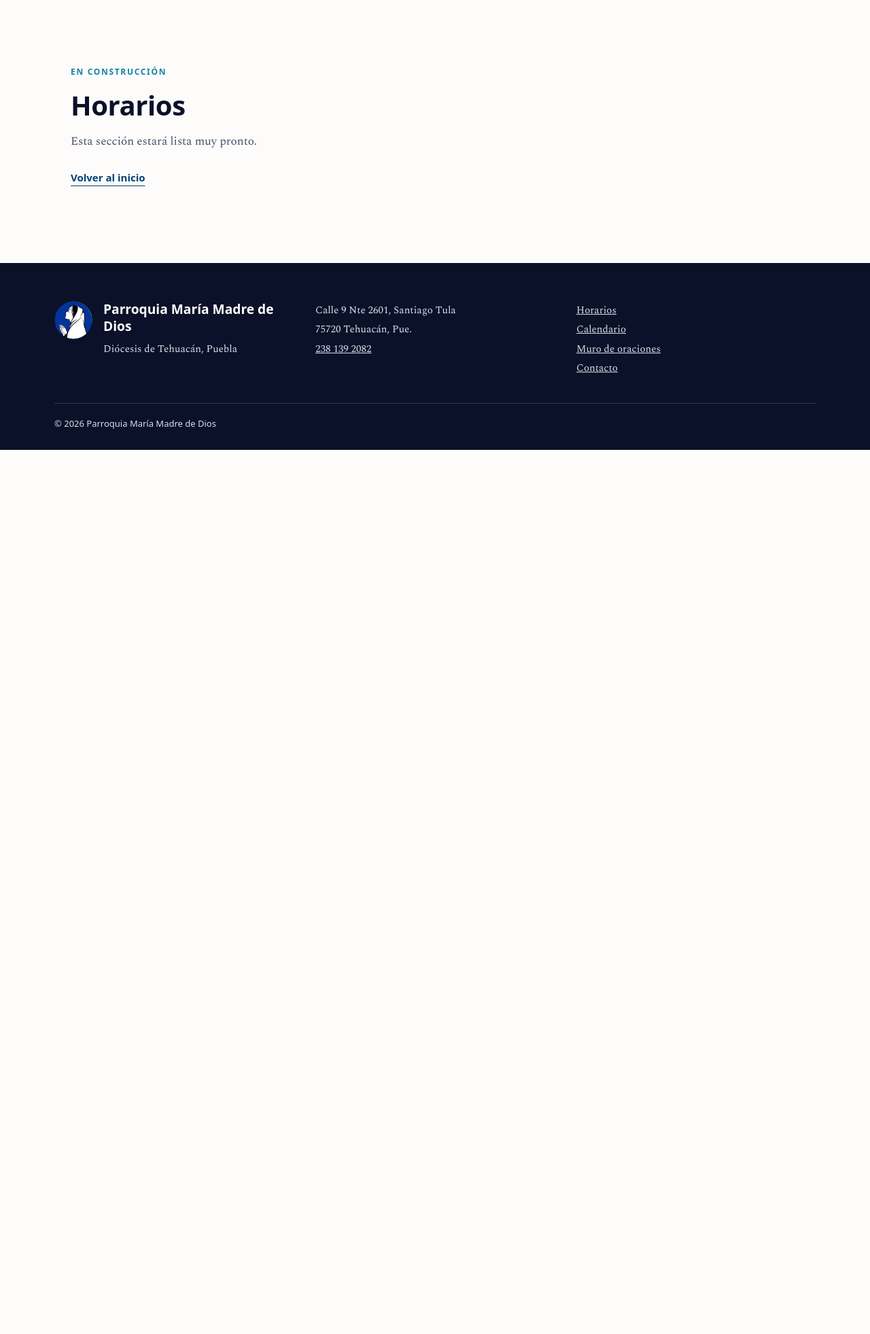
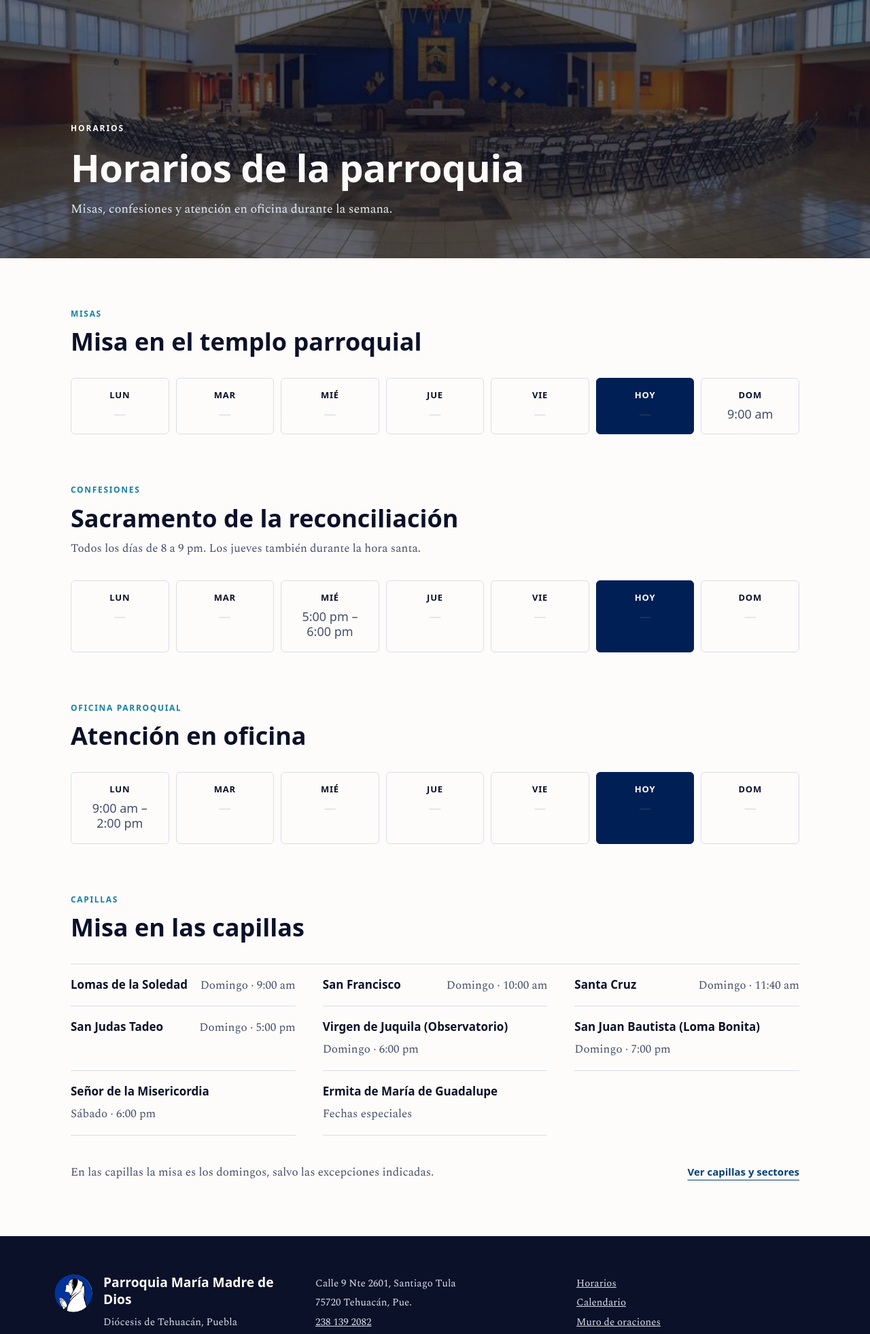
Before and after one commit to SandraBelen17/VINEA-COMUNIDAD-, a Laravel app: page /horarios in a window 1280 px wide. Shown: the part 138-2101 px from the top of the page at 68% size. Before the commit the page ends 800 px from the top, so only its background shows below. Run offline with Laravel 12, Linux system fonts and the light colour scheme; data comes from the database, SQL or seed files in the repository; both versions use the stored data as it was after the commit; some web fonts are replaced.

Commit message:
Módulo Horarios: panel, página pública, horarios reales y zona horaria de México

```diff
--- /dev/null
+++ b/app/Http/Controllers/HorarioController.php
@@ -0,0 +1,132 @@
+<?php
+
+namespace App\Http\Controllers;
+
+use App\Models\Horario;
+use Illuminate\Http\RedirectResponse;
+use Illuminate\Http\Request;
+use Illuminate\Support\Facades\DB;
+use Illuminate\Validation\Rule;
+use Illuminate\View\View;
+
+/**
+ * Módulo Horarios.
+ * - publico(): página /horarios con la semana en fichas (cualquier visitante).
+ * - El resto: panel /panel/horarios (Administrador y Editor/sacristán).
+ */
+class HorarioController extends Controller
+{
+    // ---------- Sitio público ----------
+
+    public function publico(): View
+    {
+        $horarios = Horario::ordenados()->get();
+
+        // $semana['misa']['lunes'] = horarios de misa del lunes, etc.
+        $semana = [];
+        foreach (array_keys(Horario::TIPOS) as $tipo) {
+            foreach (array_keys(Horario::DIAS) as $dia) {
+                $semana[$tipo][$dia] = $horarios->where('tipo', $tipo)->where('dia', $dia);
+            }
+        }
+
+        return view('publico.horarios', [
+            'semana' => $semana,
+            'hoy' => Horario::diaDeHoy(),
+        ]);
+    }
+
+    // ---------- Panel ----------
+
+    /** Lista de horarios con filtro por tipo y el formulario "Nuevo horario". */
+    public function index(Request $request): View
+    {
+        return $this->pantallaPanel($request, null);
+    }
+
+    /** La misma pantalla, pero con el formulario lleno para editar. */
+    public function editar(Request $request, Horario $horario): View
+    {
+        return $this->pantallaPanel($request, $horario);
+    }
+
+    public function guardar(Request $request): RedirectResponse
+    {
+        $datos = $this->validar($request);
+
+        $idParroquia = DB::table('parroquia')->value('id_parroquia');
+        if (! $idParroquia) {
+            return back()->withInput()
+                ->withErrors(['dia' => 'Primero registra los datos de la parroquia.']);
+        }
+
+        Horario::create($datos + ['id_parroquia' => $idParroquia]);
+
+        return redirect()->route('panel.horarios', ['tipo' => $datos['tipo']])
+            ->with('exito', 'El horario quedó guardado.');
+    }
+
+    public function actualizar(Request $request, Horario $horario): RedirectResponse
+    {
+        $horario->update($this->validar($request));
+
+        return redirect()->route('panel.horarios', ['tipo' => $horario->tipo])
+            ->with('exito', 'El horario quedó actualizado.');
+    }
+
+    public function eliminar(Horario $horario): RedirectResponse
+    {
+        $tipo = $horario->tipo;
+        $horario->delete();
+
+        return redirect()->route('panel.horarios', ['tipo' => $tipo])
+            ->with('exito', 'El horario se eliminó.');
+    }
+
+    // ---------- Ayudantes ----------
+
+    private function pantallaPanel(Request $request, ?Horario $editando): View
+    {
+        $tipo = $request->query('tipo');
+        if (! is_string($tipo) || ! array_key_exists($tipo, Horario::TIPOS)) {
+            $tipo = null; // "Todos"
+        }
+
+        $horarios = Horario::ordenados()
+            ->when($tipo, fn ($consulta) => $consulta->where('tipo', $tipo))
+            ->get();
+
+        return view('panel.horarios.index', [
+            'horarios' => $horarios,
+            'filtro' => $tipo,
+            'editando' => $editando,
+        ]);
+    }
+
+    /** Reglas del formulario. Las horas llegan como "19:00" desde <input type="time">. */
+    private function validar(Request $request): array
+    {
+        $datos = $request->validate([
+            'tipo' => ['required', Rule::in(array_keys(Horario::TIPOS))],
+            'dia' => ['required', Rule::in(array_keys(Horario::DIAS))],
+            'hora_inicio' => ['required', 'date_format:H:i'],
+            'hora_fin' => ['required', 'date_format:H:i', 'after:hora_inicio'],
+        ], [
+            'tipo.required' => 'Elige el tipo.',
+            'tipo.in' => 'Elige un tipo de la lista.',
+            'dia.required' => 'Elige el día.',
+            'dia.in' => 'Elige un día de la lista.',
+            'hora_inicio.required' => 'Escribe la hora de inicio.',
+            'hora_inicio.date_format' => 'Escribe una hora válida.',
+            'hora_fin.required' => 'Escribe la hora de fin.',
+            'hora_fin.date_format' => 'Escribe una hora válida.',
+            'hora_fin.after' => 'La hora de fin debe ser después de la hora de inicio.',
+        ]);
+
+        // MySQL guarda TIME como "19:00:00"
+        $datos['hora_inicio'] .= ':00';
+        $datos['hora_fin'] .= ':00';
+
+        return $datos;
+    }
+}
--- /dev/null
+++ b/app/Models/Horario.php
@@ -0,0 +1,92 @@
+<?php
+
+namespace App\Models;
+
+use Illuminate\Database\Eloquent\Builder;
+use Illuminate\Database\Eloquent\Model;
+use Illuminate\Support\Carbon;
+
+/**
+ * Tabla `horarios` (id_horario, id_parroquia, dia, hora_inicio, hora_fin, tipo).
+ * Solo guarda los horarios del templo parroquial: misas, confesiones y oficina.
+ * Las misas de las capillas van como texto fijo en la vista (la tabla no tiene lugar).
+ */
+class Horario extends Model
+{
+    protected $table = 'horarios';
+    protected $primaryKey = 'id_horario';
+    public $timestamps = false; // la tabla no tiene created_at ni updated_at
+
+    protected $fillable = ['id_parroquia', 'dia', 'hora_inicio', 'hora_fin', 'tipo'];
+
+    /** Días en el orden de la semana. Clave = valor del ENUM; valor = cómo se muestra. */
+    public const DIAS = [
+        'lunes' => 'Lunes',
+        'martes' => 'Martes',
+        'miercoles' => 'Miércoles',
+        'jueves' => 'Jueves',
+        'viernes' => 'Viernes',
+        'sabado' => 'Sábado',
+        'domingo' => 'Domingo',
+    ];
+
+    /** Abreviaturas para las fichas de la semana. */
+    public const DIAS_CORTOS = [
+        'lunes' => 'Lun',
+        'martes' => 'Mar',
+        'miercoles' => 'Mié',
+        'jueves' => 'Jue',
+        'viernes' => 'Vie',
+        'sabado' => 'Sáb',
+        'domingo' => 'Dom',
+    ];
+
+    /** Tipos del ENUM: [singular, plural]. */
+    public const TIPOS = [
+        'misa' => ['Misa', 'Misas'],
+        'confesion' => ['Confesión', 'Confesiones'],
+        'oficina' => ['Oficina', 'Oficina'],
+    ];
+
+    /** Ordena de lunes a domingo y luego por hora. */
+    public function scopeOrdenados(Builder $consulta): Builder
+    {
+        $dias = "'" . implode("','", array_keys(self::DIAS)) . "'";
+
+        return $consulta->orderByRaw("FIELD(dia, $dias)")->orderBy('hora_inicio');
+    }
+
+    /** Día de hoy como valor del ENUM (con la hora de México). */
+    public static function diaDeHoy(): string
+    {
+        $numero = Carbon::now('America/Mexico_City')->dayOfWeekIso; // 1 = lunes ... 7 = domingo
+
+        return array_keys(self::DIAS)[$numero - 1];
+    }
+
+    /** "19:00:00" → "7:00 pm" */
+    public static function formatoHora(string $hora): string
+    {
+        return Carbon::createFromFormat('H:i:s', $hora)->format('g:i a');
+    }
+
+    public function getDiaTextoAttribute(): string
+    {
+        return self::DIAS[$this->dia] ?? $this->dia;
+    }
+
+    public function getTipoTextoAttribute(): string
+    {
+        return self::TIPOS[$this->tipo][0] ?? $this->tipo;
+    }
+
+    public function getInicioTextoAttribute(): string
+    {
+        return self::formatoHora($this->hora_inicio);
+    }
+
+    public function getFinTextoAttribute(): string
+    {
+        return self::formatoHora($this->hora_fin);
+    }
+}
--- a/config/app.php
+++ b/config/app.php
@@ -65,7 +65,7 @@ return [
     |
     */
 
-    'timezone' => 'UTC',
+    'timezone' => 'America/Mexico_City',
 
     /*
     |--------------------------------------------------------------------------
--- a/public/css/vinea.css
+++ b/public/css/vinea.css
@@ -536,6 +536,169 @@ img { display: block; max-width: 100%; }
 .pendiente-texto { font-size: 1.0625rem; font-weight: 500; line-height: 1.4; }
 
 /* ==========================================================================
+   PÁGINAS INTERIORES: portada con foto
+   ========================================================================== */
+.portada {
+    position: relative;
+    min-height: 380px;
+    display: flex;
+    align-items: flex-end;
+    overflow: hidden;
+    background: var(--color-oscuro);
+    color: var(--color-fondo);
+}
+.portada > img { position: absolute; inset: 0; width: 100%; height: 100%; object-fit: cover; }
+.portada .slider-velo { background: rgba(10, 17, 40, 0.62); }
+.portada-texto {
+    position: relative;
+    width: 100%;
+    max-width: var(--ancho-max);
+    margin: 0 auto;
+    padding: 96px 24px 56px;
+    display: flex;
+    flex-direction: column;
+    gap: 16px;
+}
+.portada-texto .etiqueta { color: var(--color-fondo); letter-spacing: 0.16em; }
+.portada-texto h1 { color: var(--color-fondo); font-size: clamp(2.4rem, 5vw, 3.5rem); line-height: 1.1; }
+.portada-texto p { max-width: 640px; font-size: 1.125rem; color: #E4ECF5; }
+
+/* ==========================================================================
+   HORARIOS (público): semana en fichas
+   ========================================================================== */
+.seccion-horario { padding: 72px 0 0; }
+.seccion-horario:last-child { padding-bottom: 72px; }
+.seccion-horario .seccion-encabezado { margin-bottom: 32px; gap: 10px; }
+
+.semana-desliza { overflow-x: auto; }
+.semana {
+    list-style: none;
+    margin: 0;
+    padding: 0;
+    min-width: 680px;
+    display: grid;
+    grid-template-columns: repeat(7, minmax(0, 1fr));
+    gap: 10px;
+}
+.dia {
+    padding: 18px 8px;
+    border: 1px solid var(--color-linea);
+    border-radius: var(--radio);
+    display: flex;
+    flex-direction: column;
+    align-items: center;
+    gap: 10px;
+    text-align: center;
+    font-family: var(--fuente-titulos);
+}
+.dia-nombre {
+    font-size: 0.8125rem;
+    font-weight: 600;
+    line-height: 1;
+    letter-spacing: 0.06em;
+    text-transform: uppercase;
+    color: var(--color-texto);
+}
+.dia-hora { font-size: 1.125rem; font-weight: 500; line-height: 1.25; color: var(--color-texto-suave); text-wrap: balance; }
+.dia-hora-parte { white-space: nowrap; } /* "8:00 pm" nunca se parte; si el rango no cabe, baja de línea después del guion */
+.dia-vacio { color: var(--color-linea); }
+.dia-nota { margin-top: -4px; font-size: 0.75rem; font-weight: 500; line-height: 1.2; color: var(--color-detalle); }
+
+.dia-hoy { background: var(--color-oscuro); border-color: var(--color-oscuro); }
+.dia-hoy .dia-nombre,
+.dia-hoy .dia-hora,
+.dia-hoy .dia-nota { color: var(--color-fondo); }
+.dia-hoy .dia-vacio { color: var(--color-pie-linea); }
+
+.lista-capillas {
+    list-style: none;
+    margin: 0;
+    padding: 0;
+    display: grid;
+    grid-template-columns: repeat(auto-fit, minmax(min(320px, 100%), 1fr));
+    column-gap: 40px;
+    border-top: 1px solid var(--color-linea);
+}
+.lista-capillas li {
+    display: flex;
+    flex-wrap: wrap;
+    align-items: baseline;
+    justify-content: space-between;
+    gap: 4px 16px;
+    padding: 16px 0;
+    border-bottom: 1px solid var(--color-linea);
+}
+.capilla-nombre { font-family: var(--fuente-titulos); font-weight: 600; }
+
+.nota-final {
+    display: flex;
+    flex-wrap: wrap;
+    align-items: center;
+    justify-content: space-between;
+    gap: 16px;
+    margin-top: 32px;
+}
+
+/* ==========================================================================
+   PANEL: filtros, tablas y formularios en caja
+   ========================================================================== */
+.filtros { display: flex; flex-wrap: wrap; gap: 8px; }
+.filtros a {
+    display: inline-flex;
+    align-items: center;
+    min-height: 40px;
+    padding: 0 16px;
+    border: 1px solid var(--color-linea);
+    border-radius: 999px;
+    font-family: var(--fuente-titulos);
+    font-size: 0.875rem;
+    font-weight: 500;
+    color: var(--color-texto-suave);
+    text-decoration: none;
+}
+.filtros a:hover { border-color: var(--color-primario); color: var(--color-texto); }
+.filtros a[aria-current="page"] { background: var(--color-oscuro); border-color: var(--color-oscuro); color: var(--color-fondo); }
+
+.tabla-desliza { overflow-x: auto; border-top: 1px solid var(--color-linea); }
+.tabla { width: 100%; min-width: 620px; border-collapse: collapse; }
+.tabla th,
+.tabla td { padding: 14px 12px; border-bottom: 1px solid var(--color-linea); text-align: left; vertical-align: middle; }
+.tabla th {
+    font-family: var(--fuente-titulos);
+    font-size: 0.75rem;
+    font-weight: 600;
+    letter-spacing: 0.08em;
+    text-transform: uppercase;
+    color: var(--color-texto-suave);
+}
+.tabla th:first-child, .tabla td:first-child { padding-left: 0; }
+.tabla .fila-activa td { background: var(--color-resaltado); }
+.tabla-vacia { padding: 32px 0; color: var(--color-texto-suave); }
+.tabla-acciones { display: flex; justify-content: flex-end; align-items: center; gap: 20px; }
+.tabla-acciones form { margin: 0; }
+.boton-texto.enlace { font-family: var(--fuente-titulos); font-size: var(--texto-chico); font-weight: 600; }
+.enlace-peligro { color: var(--color-error-texto); }
+.enlace-peligro:hover { color: var(--color-pie); }
+
+.caja-formulario {
+    padding: 28px;
+    border: 1px solid var(--color-linea);
+    border-radius: var(--radio);
+    display: flex;
+    flex-direction: column;
+    gap: 24px;
+    scroll-margin-top: 24px;
+}
+.caja-formulario h2 { font-size: 1.375rem; }
+.caja-formulario form { display: flex; flex-direction: column; gap: 24px; }
+.campos-fila {
+    display: grid;
+    grid-template-columns: repeat(auto-fit, minmax(min(200px, 100%), 1fr));
+    gap: 20px;
+}
+.botones { display: flex; flex-wrap: wrap; gap: 12px; }
+
+/* ==========================================================================
    RESPONSIVO
    ========================================================================== */
 @media (max-width: 1180px) {
--- a/resources/views/layouts/panel.blade.php
+++ b/resources/views/layouts/panel.blade.php
@@ -37,7 +37,7 @@
                     @foreach (config('panel.menu') as $opcion)
                         @if ($usuario->tieneRol(...$opcion['roles']))
                             <li>
-                                <a href="{{ route($opcion['ruta']) }}" @if (request()->routeIs($opcion['ruta'])) aria-current="page" @endif>
+                                <a href="{{ route($opcion['ruta']) }}" @if (request()->routeIs($opcion['ruta'], $opcion['ruta'] . '.*')) aria-current="page" @endif>
                                     <i data-lucide="{{ $opcion['icono'] }}"></i> {{ $opcion['texto'] }}
                                 </a>
                             </li>
--- /dev/null
+++ b/resources/views/publico/horarios.blade.php
@@ -0,0 +1,98 @@
+@extends('layouts.publico')
+
+@section('titulo', 'Horarios')
+
+@php
+    // Encabezado de cada semana: tipo => [etiqueta, título, ¿mostrar hora de fin?]
+    $secciones = [
+        'misa' => ['Misas', 'Misa en el templo parroquial', false],
+        'confesion' => ['Confesiones', 'Sacramento de la reconciliación', true],
+        'oficina' => ['Oficina parroquial', 'Atención en oficina', true],
+    ];
+
+    // Misas en capillas: texto fijo (la tabla horarios no guarda el lugar)
+    $capillas = [
+        ['Lomas de la Soledad', 'Domingo', '9:00 am'],
+        ['San Francisco', 'Domingo', '10:00 am'],
+        ['Santa Cruz', 'Domingo', '11:40 am'],
+        ['San Judas Tadeo', 'Domingo', '5:00 pm'],
+        ['Virgen de Juquila (Observatorio)', 'Domingo', '6:00 pm'],
+        ['San Juan Bautista (Loma Bonita)', 'Domingo', '7:00 pm'],
+        ['Señor de la Misericordia', 'Sábado', '6:00 pm'],
+        ['Ermita de María de Guadalupe', 'Fechas especiales', null],
+    ];
+@endphp
+
+@section('contenido')
+    <section class="portada">
+        <img src="{{ asset('img/interior.jpg') }}" alt="" style="object-position: center 55%">
+        <div class="slider-velo" aria-hidden="true"></div>
+        <div class="portada-texto">
+            <span class="etiqueta">Horarios</span>
+            <h1>Horarios de la parroquia</h1>
+            <p>Misas, confesiones y atención en oficina durante la semana.</p>
+        </div>
+    </section>
+
+    @foreach ($secciones as $tipo => [$etiqueta, $titulo, $conFin])
+        <section class="seccion-horario" aria-labelledby="titulo-{{ $tipo }}">
+            <div class="contenedor">
+                <div class="seccion-encabezado">
+                    <span class="etiqueta">{{ $etiqueta }}</span>
+                    <h2 id="titulo-{{ $tipo }}">{{ $titulo }}</h2>
+                    @if ($tipo === 'confesion')
+                        <p class="texto-suave">Todos los días de 8 a 9 pm. Los jueves también durante la hora santa.</p>
+                    @endif
+                </div>
+
+                <div class="semana-desliza">
+                    <ul class="semana">
+                        @foreach (\App\Models\Horario::DIAS as $dia => $nombreDia)
+                            <li class="dia @if ($dia === $hoy) dia-hoy @endif">
+                                @if ($dia === $hoy)
+                                    <span class="dia-nombre">Hoy<span class="solo-lector">, {{ $nombreDia }}</span></span>
+                                @else
+                                    <span class="dia-nombre"><span aria-hidden="true">{{ \App\Models\Horario::DIAS_CORTOS[$dia] }}</span><span class="solo-lector">{{ $nombreDia }}</span></span>
+                                @endif
+
+                                @forelse ($semana[$tipo][$dia] as $h)
+                                    <span class="dia-hora">
+                                        <span class="dia-hora-parte">{{ $h->inicio_texto }}</span>@if ($conFin) – <span class="dia-hora-parte">{{ $h->fin_texto }}</span>@endif
+                                    </span>
+                                    @if ($tipo === 'confesion' && $dia === 'jueves' && $h->hora_inicio === '18:00:00')
+                                        <span class="dia-nota">Hora santa</span>
+                                    @endif
+                                @empty
+                                    <span class="dia-hora dia-vacio"><span aria-hidden="true">—</span><span class="solo-lector">Sin horario</span></span>
+                                @endforelse
+                            </li>
+                        @endforeach
+                    </ul>
+                </div>
+            </div>
+        </section>
+    @endforeach
+
+    <section class="seccion-horario" aria-labelledby="titulo-capillas">
+        <div class="contenedor">
+            <div class="seccion-encabezado">
+                <span class="etiqueta">Capillas</span>
+                <h2 id="titulo-capillas">Misa en las capillas</h2>
+            </div>
+
+            <ul class="lista-capillas">
+                @foreach ($capillas as [$capilla, $cuando, $hora])
+                    <li>
+                        <span class="capilla-nombre">{{ $capilla }}</span>
+                        <span class="texto-suave">{{ $cuando }}@if ($hora) · {{ $hora }}@endif</span>
+                    </li>
+                @endforeach
+            </ul>
+
+            <div class="nota-final">
+                <p class="texto-suave">En las capillas la misa es los domingos, salvo las excepciones indicadas.</p>
+                <a href="{{ route('inicio') }}#capillas" class="enlace">Ver capillas y sectores</a>
+            </div>
+        </div>
+    </section>
+@endsection
--- a/routes/web.php
+++ b/routes/web.php
@@ -1,6 +1,7 @@
 <?php
 
 use App\Http\Controllers\AuthController;
+use App\Http\Controllers\HorarioController;
 use App\Http\Controllers\PanelController;
 use Illuminate\Support\Facades\Route;
 
@@ -15,7 +16,7 @@ use Illuminate\Support\Facades\Route;
 
 // ---------- Sitio público ----------
 Route::view('/', 'publico.inicio')->name('inicio');
-Route::view('/horarios', 'publico.construccion', ['titulo' => 'Horarios'])->name('horarios');
+Route::get('/horarios', [HorarioController::class, 'publico'])->name('horarios');
 Route::view('/calendario', 'publico.construccion', ['titulo' => 'Calendario'])->name('calendario');
 Route::view('/grupos', 'publico.construccion', ['titulo' => 'Grupos'])->name('grupos');
 Route::view('/muro', 'publico.construccion', ['titulo' => 'Muro de oraciones'])->name('muro');
@@ -41,7 +42,12 @@ Route::middleware(['auth', 'rol:Administrador,Editor'])->prefix('panel')->name('
     Route::get('/', [PanelController::class, 'resumen'])->name('resumen');
     Route::view('/eventos', 'panel.construccion', ['titulo' => 'Eventos'])->name('eventos');
     Route::view('/grupos', 'panel.construccion', ['titulo' => 'Grupos'])->name('grupos');
-    Route::view('/horarios', 'panel.construccion', ['titulo' => 'Horarios'])->name('horarios');
+    // Horarios (misa, confesión y oficina)
+    Route::get('/horarios', [HorarioController::class, 'index'])->name('horarios');
+    Route::post('/horarios', [HorarioController::class, 'guardar'])->name('horarios.guardar');
+    Route::get('/horarios/{horario}/editar', [HorarioController::class, 'editar'])->name('horarios.editar');
+    Route::put('/horarios/{horario}', [HorarioController::class, 'actualizar'])->name('horarios.actualizar');
+    Route::delete('/horarios/{horario}', [HorarioController::class, 'eliminar'])->name('horarios.eliminar');
     Route::view('/intenciones', 'panel.construccion', ['titulo' => 'Intenciones'])->name('intenciones');
     // El Editor ve las citas pero no puede aprobarlas ni rechazarlas (se controla en el módulo Citas).
     Route::view('/citas', 'panel.construccion', ['titulo' => 'Citas'])->name('citas');
```
Also changed, not shown: database/sql/08-horarios-reales.sql (added, +61 -0 lines), database/sql/LEEME.md (+1 -0 lines), resources/views/panel/horarios/index.blade.php (added, +131 -0 lines), 1 other file.
